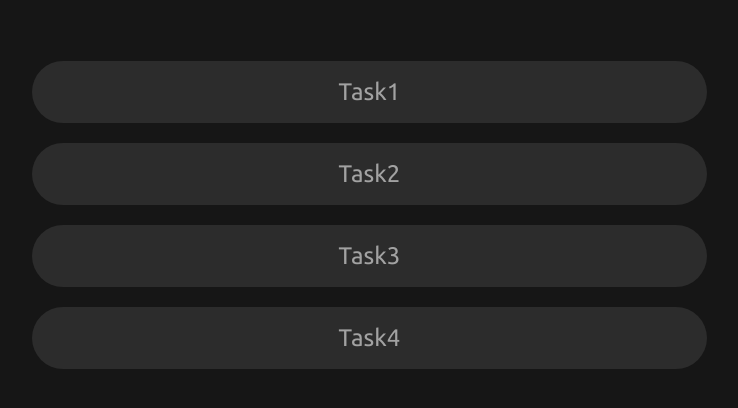
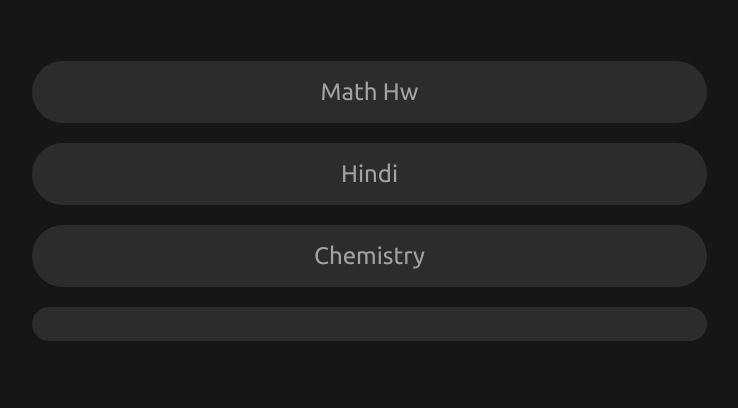
Before and after one commit to Darkstar637/Task, a plain HTML site: page index.html in a window 1280 px wide. Shown: the part 194-602 px from the top of the page, without its empty margins (271-1009 px from the left). Drawn offline with Linux system fonts and the light colour scheme.

Commit message:
Update index.html

```diff
--- a/index.html
+++ b/index.html
@@ -17,9 +17,9 @@
 	<img id="userPhoto" title="Yep, that's me." src="avatar.webp" alt="User Photo">
      <a id="userName" class="text">Snipex</a>
         <div id="links">
-            <a class="link hvr-grow" >Task1</a>
-            <a class="link hvr-grow" >Task2</a>
-            <a class="link hvr-grow" >Task3</a>
-            <a class="link hvr-grow" >Task4</a>
+            <a class="link hvr-grow" >Math Hw</a>
+            <a class="link hvr-grow" >Hindi</a>
+            <a class="link hvr-grow" >Chemistry</a>
+            <a class="link hvr-grow" ></a>
     </body>
 </html>
```
